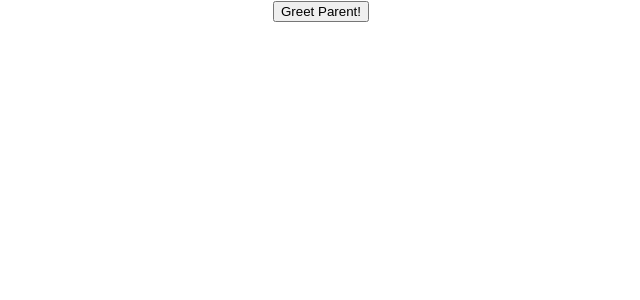
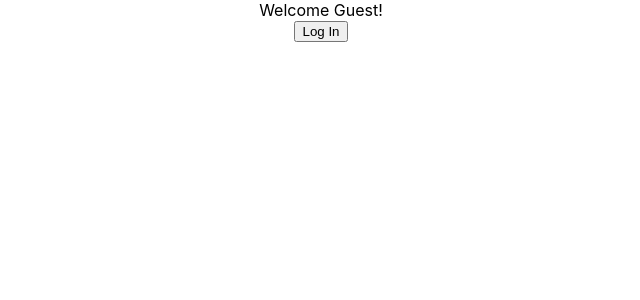
Before and after one commit to shubhganatra/Full-Stack-Couresera, a React (Create React App) app in the folder React/hello-world/: page / in a window 1280 px wide. Shown: the top 300 px of the page, without its empty margins (319-959 px from the left). Built offline with nearby package versions, Linux system fonts and the light colour scheme.

Commit message:
conditional rendering

```diff
--- a/React/hello-world/src/App.js
+++ b/React/hello-world/src/App.js
@@ -10,12 +10,14 @@
 import ClassClick from './components/ClassClick'
 import EventBind from './components/EventBind'
 import ParentComponent from './components/ParentComponent'
+import UserGreeting from './components/UserGreeting'
 
 class App extends Component {
   render() {
     return(
       <div className="App">
-        <ParentComponent />
+        <UserGreeting />
+        {/* <ParentComponent /> */}
         {/* <EventBind /> */}
         {/* <ClassClick />
         <FunctionClick /> */}
--- /dev/null
+++ b/React/hello-world/src/components/UserGreeting.js
@@ -0,0 +1,70 @@
+import React, { Component } from 'react'
+
+class UserGreeting extends Component {
+    constructor(props) {
+        super(props)
+
+        this.state = {
+             isloggedIn: false
+        }
+        this.login = this.login.bind(this)
+        this.logout = this.logout.bind(this)
+    }
+
+    login () {
+        this.setState({
+            isloggedIn: true
+        })
+    }
+    logout () {
+        this.setState({
+            isloggedIn: false
+        })
+    }
+    render() {
+
+        return(
+            this.state.isloggedIn ?
+            (<div>
+                <div>Welcome Shubh!</div>
+                <button onClick={this.logout}>Log Out</button>
+            </div>):
+            (<div>
+                <div>Welcome Guest!</div>
+                <button onClick={this.login}>Log In</button>
+            </div>)
+        )
+        // let message
+        // if (this.state.isloggedIn) {
+        //     message=<div><div>Welcome Shubh!</div><button onClick={this.logout}>Log Out</button></div>
+        // }
+        // else {
+        //     message=<div><div>Welcome Guest!</div><button onClick={this.login}>Log In</button></div>
+        // }
+        // return message
+        // if(this.state.isloggedIn) {
+        //     return(
+        //         <div>
+        //             <div>Welcome Shubh!</div>
+        //             <button onClick={this.logout}>Log Out</button>
+        //         </div>
+        //     )
+        // }
+        // else {
+        //     return(
+        //         <div>
+        //             <div>Welcome Guest!</div>
+        //             <button onClick={this.login}>Log In</button>
+        //         </div>
+        //     )
+        // }
+        // return (
+        //     <div>
+        //         <div>Welcome Shubh!</div>
+        //         <div>Welcome Guest!</div>
+        //     </div>
+        // )
+    }
+}
+
+export default UserGreeting
```
